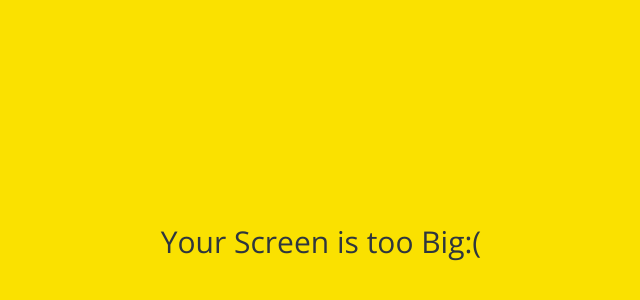
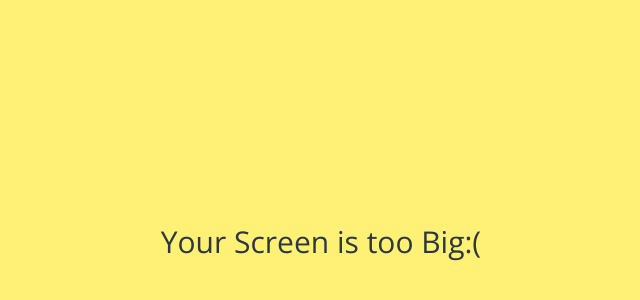
Before and after one commit to kwon1009/kokoa-clone-2021, a plain HTML site: page index.html in a window 1280 px wide. Shown: the part 158-458 px from the top of the page, without its empty margins (319-959 px from the left). Drawn offline with nearby package versions, Linux system fonts and the light colour scheme.

Commit message:
var yellow change
#fae100 -> #fff176

```diff
--- a/css/variables.css
+++ b/css/variables.css
@@ -1,5 +1,5 @@
 :root {
-  --yellow: #fae100;
+  --yellow: #fff176;
   --gray: rgba(0, 0, 0, 0.3);
   --dark-gray: rgba(0, 0, 0, 0.5);
   --horizontal-space: 25px;
```
